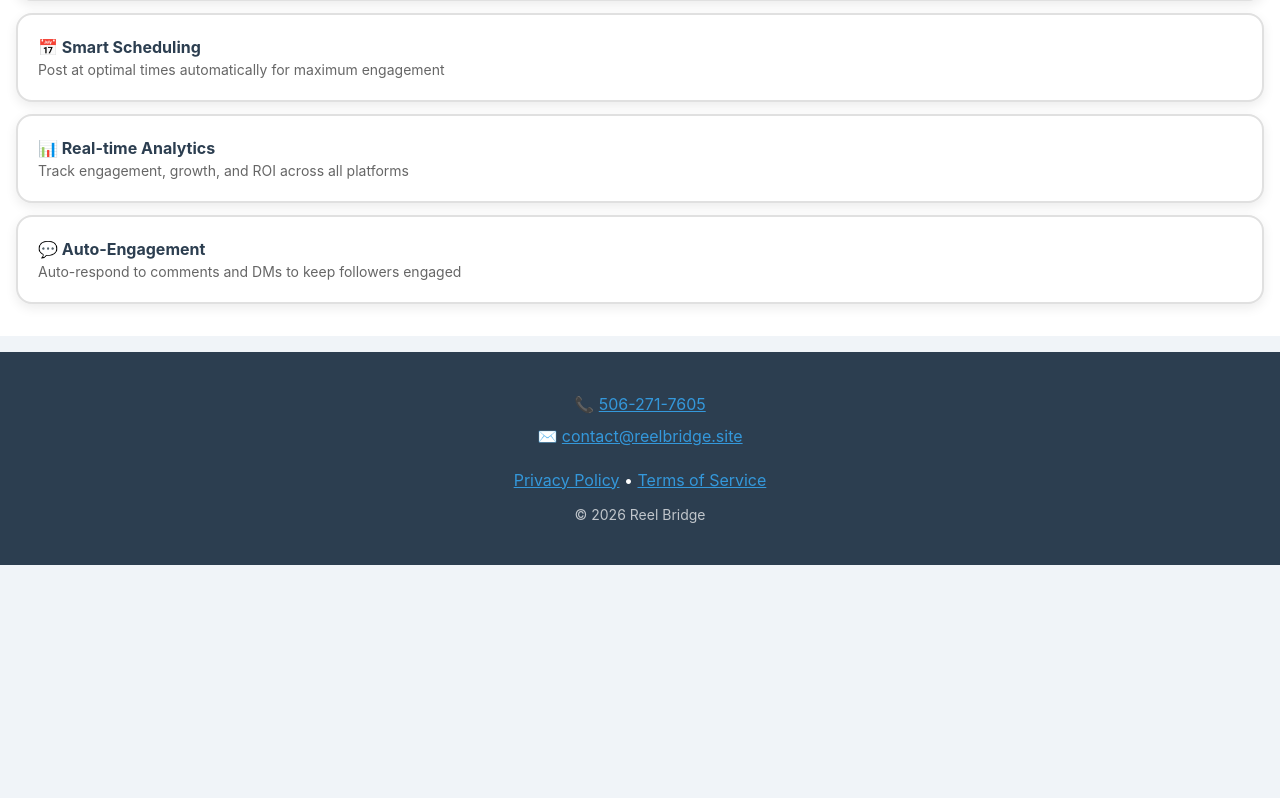
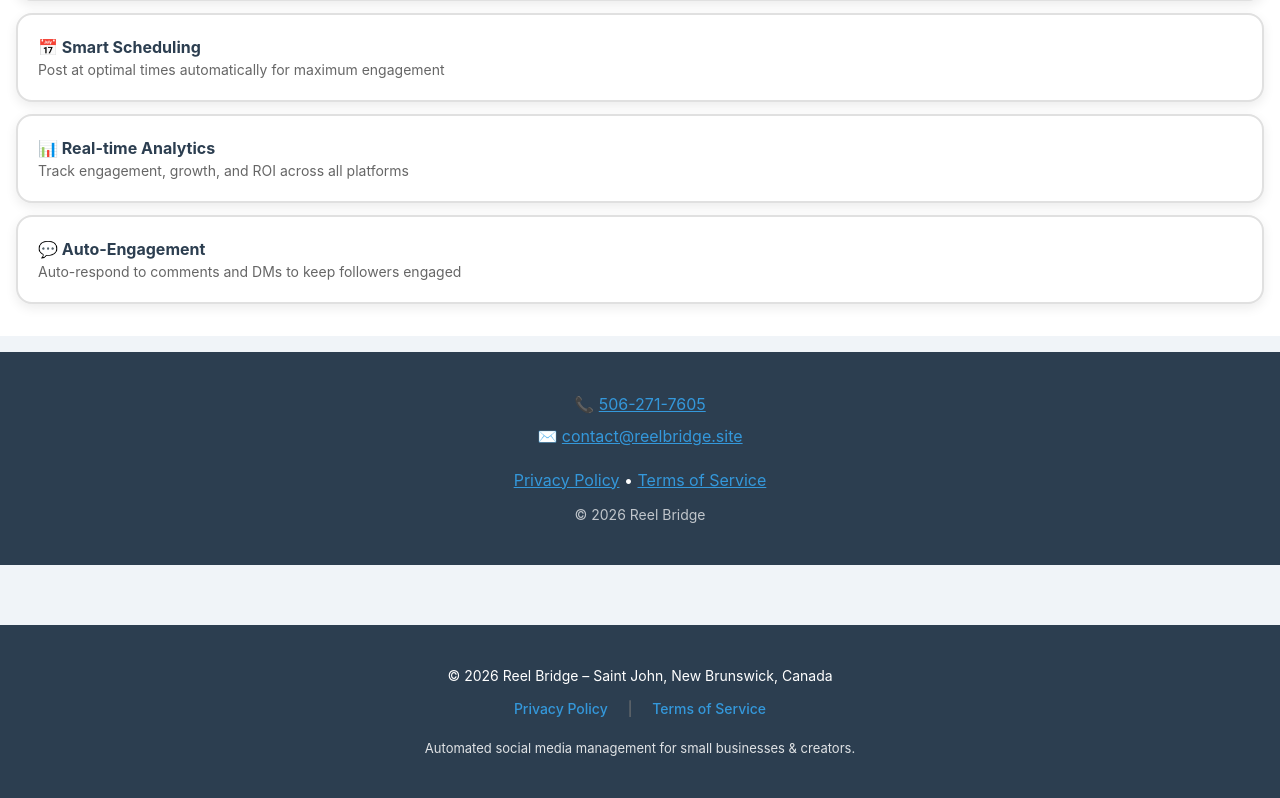
Before and after one commit to chrismoran202522-ship-it/reelbridge.github.io, a website: page index.html in a window 1280 px wide. Shown: the part 5650-6448 px from the top of the page. Before the commit the page ends 6215 px from the top, so only its background shows below. Drawn offline with Linux system fonts and the light colour scheme; a web font is replaced by a local one.

Commit message:
Update index.html
Signed-off-by: chrismoran202522-ship-it <chrismoran202522@gmail.com>

```diff
--- a/index.html
+++ b/index.html
@@ -4317,9 +4317,33 @@
                             loadCustomerDashboard();
                         }
                     }
+                })
+                .catch(err => {
+                    console.error('Profile load failed:', err);
+                    localStorage.removeItem('token');
                 });
             }
         });
     </script>
+
+    <!-- New Footer with Privacy & Terms links -->
+    <footer style="background: var(--primary); color: white; text-align: center; padding: 40px 20px; margin-top: 60px; font-size: 14px;">
+        <div style="max-width: 1200px; margin: 0 auto;">
+            <p style="margin-bottom: 12px;">
+                © 2026 Reel Bridge – Saint John, New Brunswick, Canada
+            </p>
+            <p style="margin: 8px 0;">
+                <a href="/privacy" style="color: #3498db; text-decoration: none; margin: 0 16px; font-weight: 500;">Privacy Policy</a>
+                <span style="color: #777;">|</span>
+                <a href="/terms" style="color: #3498db; text-decoration: none; margin: 0 16px; font-weight: 500;">Terms of Service</a>
+            </p>
+            <p style="margin-top: 20px; opacity: 0.85; font-size: 13px;">
+                Automated social media management for small businesses & creators.
+            </p>
+        </div>
+    </footer>
+
+</body>
+</html>
 </body>
                         </html>
```
